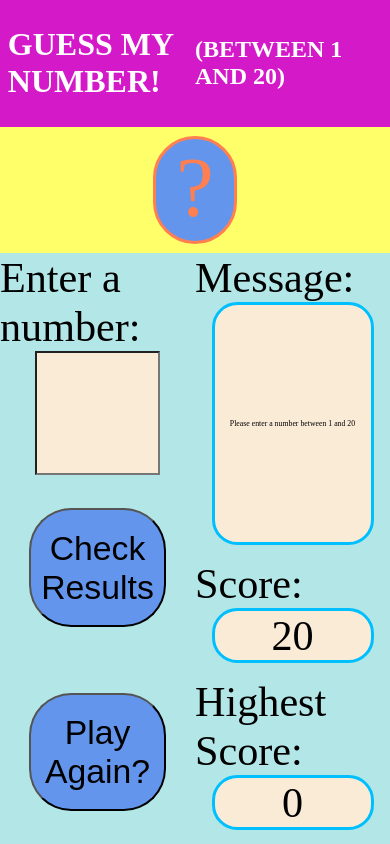
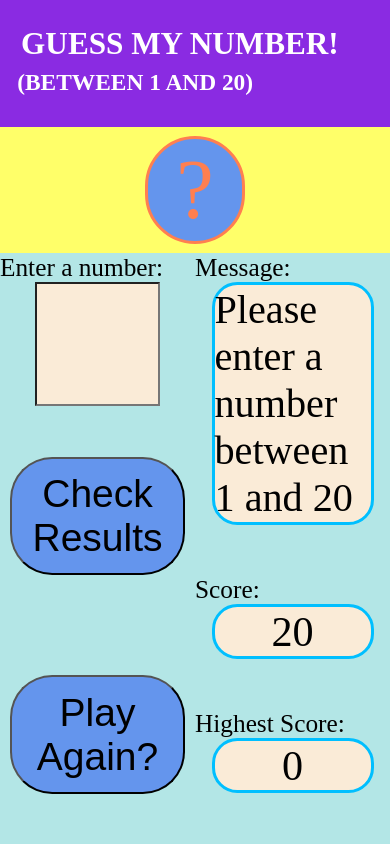
Before and after one commit to BarbaraRPresley/LifeIsGood.github.io, a plain HTML site: page index.html in a window 390 px wide. Drawn offline with Linux system fonts and the light colour scheme.

Commit message:
Add files via upload

```diff
--- a/testScript.js
+++ b/testScript.js
@@ -11,6 +11,40 @@
 .checkBtn {
 .againBtn {
 */
+// const input = document.querySelector('.theMessage');
+const output = document.querySelector('.theMessage');
+const outputContainer = document.querySelector('.messageBox');
+const scoreDiv = document.querySelector('.score');
+
+const resizeToFit = () => {
+    let fontSize = window.getComputedStyle(output).fontSize;
+    let scoreSize = window.getComputedStyle(scoreDiv).fontSize;
+    // console.log(`Font size of score: ${scoreSize}`);
+    console.log(
+        `Font sizes before - message: ${fontSize}, score: ${scoreSize}`
+    );
+    // if (fontSize < scoreSize) {
+    //     // output.style.fontSize = parseFloat(scoreSize) + 'px';
+    output.style.fontSize = scoreSize;
+    // }
+
+    reduceSizeToFit();
+    console.log(`Font sizes after - message: ${fontSize}, score: ${scoreSize}`);
+};
+
+const reduceSizeToFit = (theOutput, theOutputContainer) => {
+    let fontSize = window.getComputedStyle(output).fontSize;
+    if (output.clientHeight >= outputContainer.clientHeight) {
+        output.style.fontSize = parseFloat(fontSize) - 1 + 'px';
+        reduceSizeToFit();
+    }
+};
+
+// window.onresize = resizeToFit(
+//     document.querySelector('.theMessage'),
+//     document.querySelector('.messageBox')
+// );
+
 const maxSecretNumber = 20;
 const maxScore = 20;
 const scrollHeight = document.querySelector('.mainContainer').scrollHeight;
@@ -44,7 +78,15 @@ const decrementScore = function () {
     document.querySelector('.score').textContent = score;
 };
 const displayMessage = function (message) {
-    document.querySelector('.theMessage').textContent = message;
+    // if innerWindowHeight() < 600px {
+    //     document.querySelector('.theMessage').style.fontSize="10%";
+    // }
+    console.log(`Message font size: ${output.style.fontSize}`);
+    console.log(`Client height: ${output.clientHeight}`);
+    output.textContent = message;
+    // reduceSizeToFit();
+    resizeToFit();
+    console.log(`Client height after change: ${output.clientHeight}`);
 };
 const displaySecretNumber = function (theNumber) {
     document.querySelector('.secretText').textContent = theNumber;
@@ -73,7 +115,7 @@ const setInitializations = function () {
 /// INITIALIZATIONS
 setInitializations();
 console.log(`Secret Number: ${secretNumber}`);
-window.addEventListener('resize', resizeListener);
+// window.addEventListener('resize', resizeListener);
 
 /// EventListeners
 document.querySelector('.againBtn').addEventListener('click', function () {
@@ -81,7 +123,7 @@ document.querySelector('.againBtn').addEventListener('click', function () {
 });
 
 document.querySelector('.checkBtn').addEventListener('click', function () {
-    console.log('eventlistener works');
+    console.log('Check button eventlistener works');
     const inputNumber = Number(document.querySelector('.inputNumber').value);
 
     console.log(inputNumber);
@@ -91,17 +133,17 @@ document.querySelector('.checkBtn').addEventListener('click', function () {
         if (!inputNumber || inputNumber < 1 || inputNumber > 20) {
             console.log('Bad Number');
             displayMessage(
-                'Invalid number.  Please enter a number between 1 and 20'
+                'Invalid number.  Please enter a number between 1 and 20.'
             );
         } else if (inputNumber == secretNumber) {
             displayMessage('You got it!');
             displaySecretNumber(secretNumber);
             setHighestScore(score);
         } else if (inputNumber < secretNumber) {
-            displayMessage('Too low.');
+            displayMessage('Too low');
             decrementScore();
         } else if (inputNumber > secretNumber) {
-            displayMessage('Too high.');
+            displayMessage('Too high');
             decrementScore();
         }
 
@@ -113,13 +155,13 @@ document.querySelector('.checkBtn').addEventListener('click', function () {
     console.log(`Secret Number: ${secretNumber} inputContent: ${inputNumber}`);
 });
 
-const heightOutput = document.querySelector('#height');
-const widthOutput = document.querySelector('#width');
+// const heightOutput = document.querySelector('#height');
+// const widthOutput = document.querySelector('#width');
 
-function resizeListener() {
-    heightOutput.textContent = window.innerHeight;
-    widthOutput.textContent = window.innerWidth;
-    alert(
-        `Scroll Height: ${scrollHeight}\ninnerWindowHeight: ${innerWindowHeight}\nouterWindowHeight: ${outerWindowHeight}`
-    );
-}
+// function resizeListener() {
+//     heightOutput.textContent = window.innerHeight;
+//     widthOutput.textContent = window.innerWidth;
+//     alert(
+//         `Scroll Height: ${scrollHeight}\ninnerWindowHeight: ${innerWindowHeight}\nouterWindowHeight: ${outerWindowHeight}`
+//     );
+// }
--- a/testStyle.css
+++ b/testStyle.css
@@ -14,25 +14,99 @@ Keyword colors can be found at http://colours.neilorangepeel.com/
     box-sizing: inherit;
 } */
 
-.messageBox {
+/* .messageBox {
     height: 40%;
     width: 80%;
     font-size: 5vh;
+} */
+
+:root {
+    --labelFontSize: 5vh;
+    --buttonFontSize: 5vh;
+    --buttonWidth: 70%;
+    --messageFontSize: min(5vh, 10vw);
+}
+
+.topPart {
+    display: flex;
+    flex-direction: row;
+}
+
+.topPart {
+    display: flex;
+    flex-direction: row;
+    height: 15vh;
+    width: 100%;
+    background-color: blueviolet;
+}
+
+/* topPart Contents */
+.gameTitle {
+    padding-left: 2%;
+    /* horizontal for row or vertical for column */
+    justify-content: left;
+    width: 58%;
+}
+
+.gameDescription {
+    padding-right: 2%;
+    /* horizontal for row or vertical for column */
+    justify-content: right;
+    width: 42%;
+}
+
+.gameDescription,
+.gameTitle {
+    display: flex;
+    flex-direction: row;
+
+    color: white;
+    font-size: 100%;
+    /* vertical for row or horizontal for column*/
+    align-items: center;
 }
 
 @media screen and (max-width: 600px) {
-    .messageBox {
+    /* .messageBox {
         height: 40%;
         width: 100%;
-        font-size: 2vw;
+        font-size: var(--theFontSize);
+    } */
+    .topPart {
+        display: flex;
+        flex-direction: column;
+        align-items: center;
+        justify-content: center;
+    }
+
+    .gameTitle,
+    .gameDescription {
+        padding-left: 5vh;
+        font-size: min(2.5vh, 4vw);
+        /* display: flex; */
+        /* flex-direction: column; */
+        width: 100%;
+        height: 30%;
+        /* horizontal for row or vertical for column */
+        justify-content: left;
+        align-items: center;
+        /* word-wrap: none; */
+    }
+
+    :root {
+        --labelFontSize: 3vh;
+        /* --messageFontSize: 2vw; */
+        --buttonFontSize: min(5vh, 10vw);
+        --buttonWidth: 90%;
     }
 }
 
-:root {
+/* :root {
     --fullFontSize: 5vh;
     --phoneFontSize: 2vw;
+    --testFontSize: 10vw;
     --white: #ffffff;
-}
+} */
 
 body,
 p {
@@ -56,13 +130,13 @@ h2 {
     overflow: hidden;
 }
 
-.topPart {
+/* .topPart {
     display: flex;
     flex-direction: row;
     height: 15vh;
     width: 100%;
     background-color: rgb(212, 25, 200);
-}
+} */
 
 .secretPart {
     /*Necessary to get the inner container (secretBox) to center vertically*/
@@ -93,39 +167,45 @@ h2 {
 
 /* CONTENTS */
 /* topPart Contents */
-.gameTitle {
-    padding-left: 2%;
-    /* horizontal for row or vertical for column */
-    justify-content: left;
-}
+/* .gameTitle {
+    padding-left: 2%; */
+/* horizontal for row or vertical for column */
+/* justify-content: left;
+} */
 
-.gameDescription {
-    padding-right: 2%;
-    /* horizontal for row or vertical for column */
-    justify-content: right;
-}
+/* .gameDescription {
+    padding-right: 2%;  */
+/* horizontal for row or vertical for column */
+/* justify-content: right;
+} */
 
-.gameDescription,
+/* .gameDescription,
 .gameTitle {
     display: flex;
     flex-direction: row;
     width: 50%;
     color: white;
-    font-size: 100%;
-    /* vertical for row or horizontal for column*/
-    align-items: center;
-}
+    font-size: 100%; */
+/* vertical for row or horizontal for column*/
+/* align-items: center;
+} */
 
 /* secretPart Contents Notice this is not flex */
 .secretBox {
+    display: flex;
+    flex-direction: column;
+    justify-content: center;
+    align-content: center;
     height: 80%;
-    width: max(20%, fit-content);
+    padding-left: 1vh;
+    padding-right: 1vh;
+    width: fit-content;
     margin-top: 0;
     margin: auto;
     text-align: center;
     color: coral;
     background-color: cornflowerblue;
-    font-size: 10vh;
+    font-size: min(10vh, 40vw);
     border-width: 1%;
     border-style: solid;
     border-color: coral;
@@ -146,7 +226,7 @@ h2 {
     width: 50vw;
     /* margin-left: 1vw;
     margin-top: 1vh; */
-    font-size: 5vh;
+    font-size: var(--labelFontSize);
     color: rgb(0, 0, 0);
 }
 
@@ -154,6 +234,17 @@ h2 {
     height: 40%;
     font-size: min(5vh, 3vw);
 } */
+
+.messageBox {
+    height: 40%;
+    width: 80%;
+    font-size: 100px;
+    /* font-size: var(--messageFontSize); */
+    word-break: normal;
+    word-wrap: normal;
+    /* word-break: break-all;
+    word-wrap: break-word; */
+}
 
 .scoreBox,
 .highestScoreBox {
@@ -185,7 +276,7 @@ h2 {
     width: 60%;
     margin-left: auto;
     margin-right: auto;
-    font-size: 10vh;
+    font-size: min(10vh, 20vw);
     text-align: center;
     background-color: antiquewhite;
 }
@@ -193,9 +284,11 @@ h2 {
 button {
     background-color: cornflowerblue;
     /* min-width: 30vw; */
-    width: 70%;
+    /* width: 70%; */
+    width: var(--buttonWidth);
     height: 20%;
-    font-size: 4vh;
+    font-size: var(--buttonFontSize);
+    /* font-size: 4vh; */
     border-radius: 5vh;
     margin: auto;
 }
```
Also changed, not shown: index.html (+1 -0 lines).
